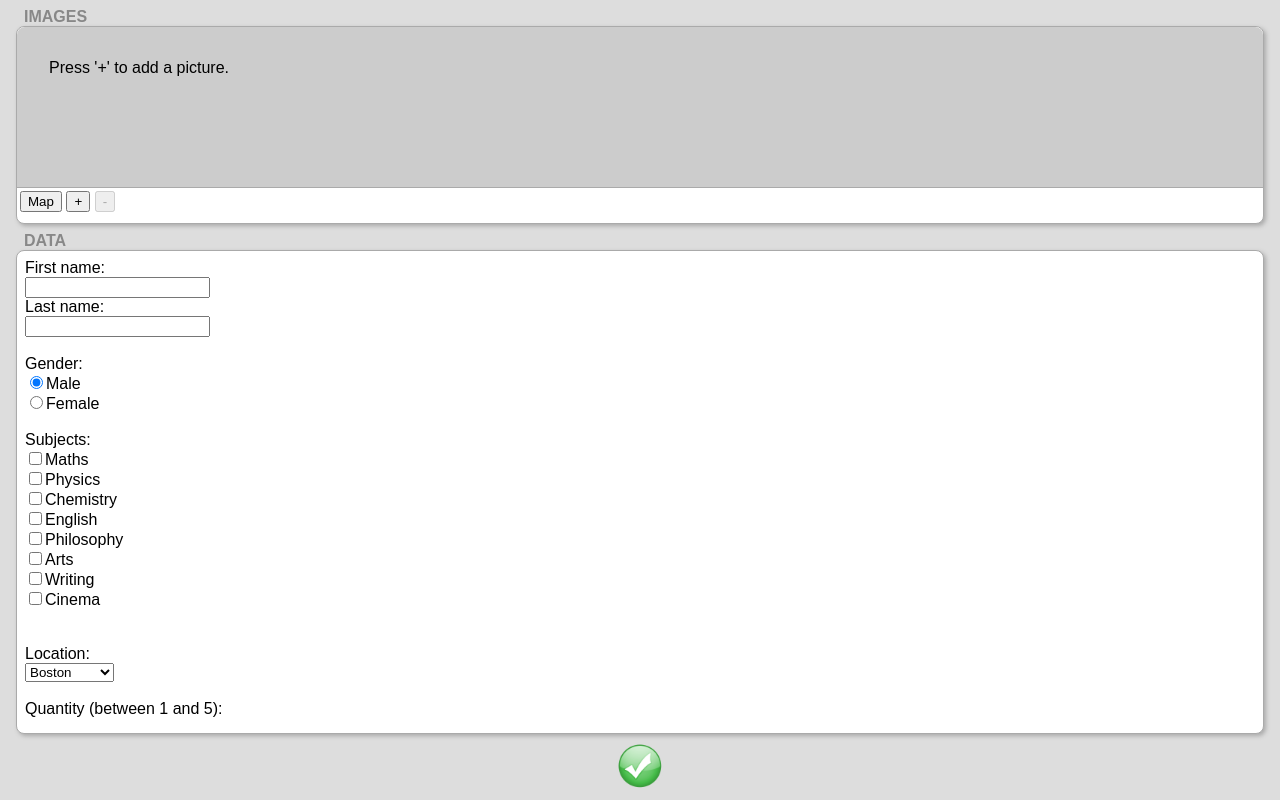
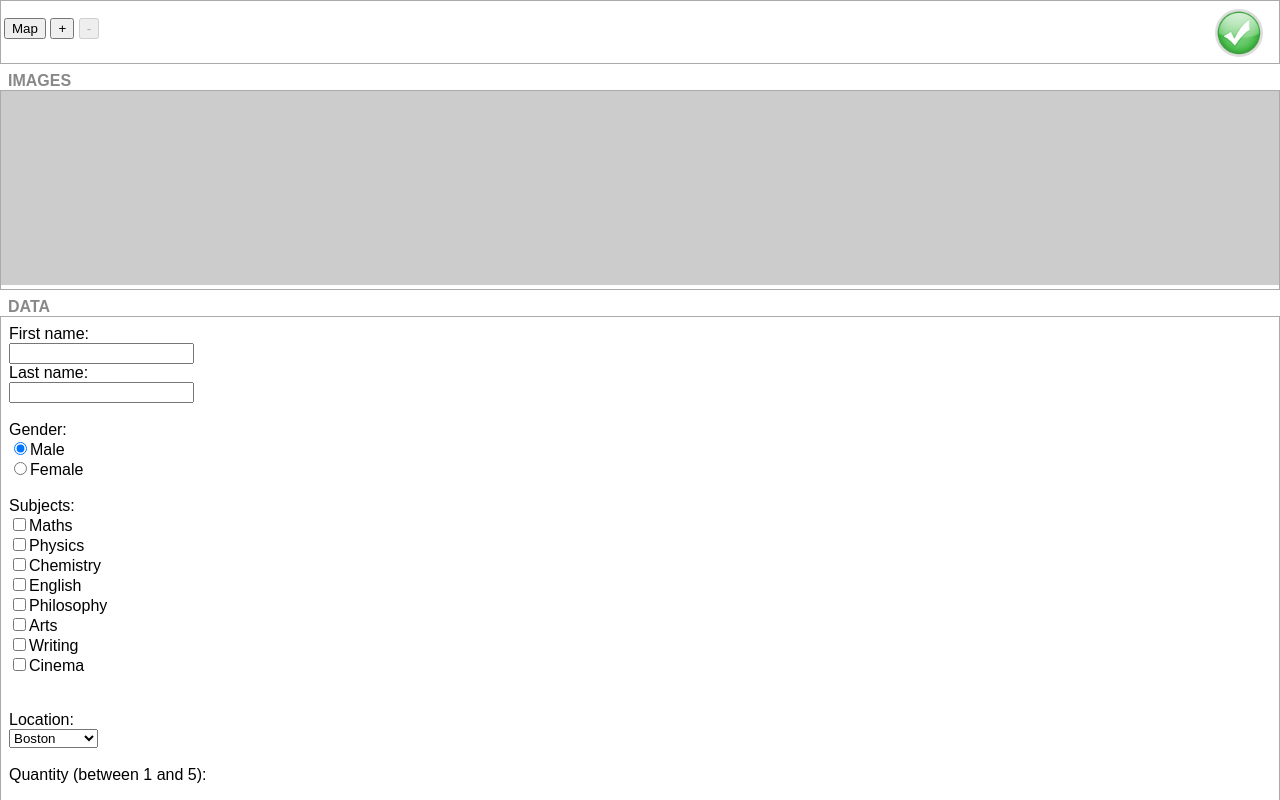
Before and after one commit to BoraE/Kolekt, a website: page public/index.html in a window 1280 px wide. Drawn offline with Linux system fonts and the light colour scheme.

Commit message:
using nodemon

```diff
--- a/app.js
+++ b/app.js
@@ -1,3 +1,4 @@
 (function() {
-    var server = require('./routes/server')();
+    var server = require('./routes/server');
+    new server();
 }());
--- a/public/index.html
+++ b/public/index.html
@@ -13,17 +13,20 @@
 
   <body>
     <main>
-      <h1>Images</h1>
-      <section class="image-selection">
-        <div id="map" class="hide"></div>
-        <div id="images" class="disabled">
-          <div id="banner">Press '+' to add a picture.</div>
-        </div>
+      <section class="data-submit">
+        <input type="file" accept="image/*">
         <div class="buttons">
           <button id="view">Map</button>
           <button id="add">+</button>
           <button id="del" disabled="">-</button>
         </div>
+        <div id="send"></div>
+      </section>
+
+      <h1>Images</h1>
+      <section class="image-selection">
+        <div id="map" class="hide"></div>
+        <div id="images" class="disabled"></div>
       </section>
 
       <h1>Data</h1>
@@ -66,11 +69,6 @@
           <br><br>
         </form>
       </section>
-
-      <section class="data-submit">
-        <input type="file" accept="image/*">
-        <div id="send"></div>
-      </section>
     </main>
 
     <script src="index.js"></script>
--- a/public/index.js
+++ b/public/index.js
@@ -100,7 +100,6 @@ function initMap() {
             });
             container.appendChild(el);
             container.classList.remove('disabled');
-            document.getElementById('banner').classList.add('hide');
         }
 
         // Remove selected images from the top banner
@@ -113,7 +112,6 @@ function initMap() {
             // If all images are removed bring back the information banner
             if (container.querySelectorAll('img').length === 0) {
                 container.classList.add('disabled');
-                document.getElementById('banner').classList.remove('hide');
             }
             document.getElementById('del').disabled = true;
         }
--- a/public/styles.css
+++ b/public/styles.css
@@ -1,13 +1,14 @@
 @import './resets.css';
 
 body {
-    background-color: #DDD;
+    background-color: #FFF;
     font-family: sans-serif;
 }
 
 main {
+    overflow: auto;
+    white-space: nowrap;
     height: 100%;
-    padding: 0.5em 1em 0 1em;
 }
 
 h1 {
@@ -20,31 +21,40 @@ h1 {
 
 .image-selection {
     background-color: #FFF;
-    border-radius: 0.5em;
     border: 1px solid #AAA;
-    box-shadow: 2px 2px 4px #AAA;
     height: 25%;
     margin-bottom: 0.5em;
-    position: relative;
+    overflow: auto;
+    white-space: nowrap;
 }
 
 #images {
-    height: calc(100% - 2.2em);
-    border-bottom: 1px solid #aaa;
-    overflow: auto;
-    white-space: nowrap;
-    border-radius: 0.5em 0.5em 0 0;
+    height: 98%;
 }
 
 img {
-    height: 95%;
+    height: 100%;
     padding-right: 2px;
 }
 
-#banner {
-    position: absolute;
-    margin: 2em;
-    width: auto;
+img:last-child {
+    padding-right: 0;
+}
+
+.data-entry {
+    background-color: #FFF;
+    border: 1px solid #AAA;
+    height: auto;
+    padding: 0.5em;
+}
+
+.data-submit {
+    background-color: #FFF;
+    border: 1px solid #AAA;
+    height: 4em;
+    padding: 0.5em;
+    margin-bottom: 0.5em;
+    position: relative;
 }
 
 .buttons {
@@ -52,21 +62,7 @@ img {
     bottom: 0;
     left: 0;
     padding: 3px;
-    height: 2.2em;
-}
-
-.data-entry {
-    background-color: #FFF;
-    border-radius: 0.5em;
-    border: 1px solid #AAA;
-    box-shadow: 2px 2px 4px #AAA;
-    height: calc(75% - 6.5em - 6px);
-    padding: 0.5em;
-}
-
-.data-submit {
-    height: 4em;
-    padding: 0.5em;
+    height: 3em;
 }
 
 #send {
@@ -75,19 +71,15 @@ img {
     background-image: url("checkmark.png");
     background-size: contain;
     border-radius: 1.5em;
-    margin-left: calc(50% - 1.5em);
+    right: 1em;
     height: 3em;
     width: 3em;
+    position: absolute;
 }
 
 #send:active {
     border: 1px solid orange;
     background-color: gray;
-}
-
-.form {
-    overflow: auto;
-    height: 100%;
 }
 
 .disabled {
```
Also changed, not shown: routes/form-serializer.js (+27 -19 lines), routes/server.js (+11 -11 lines).
